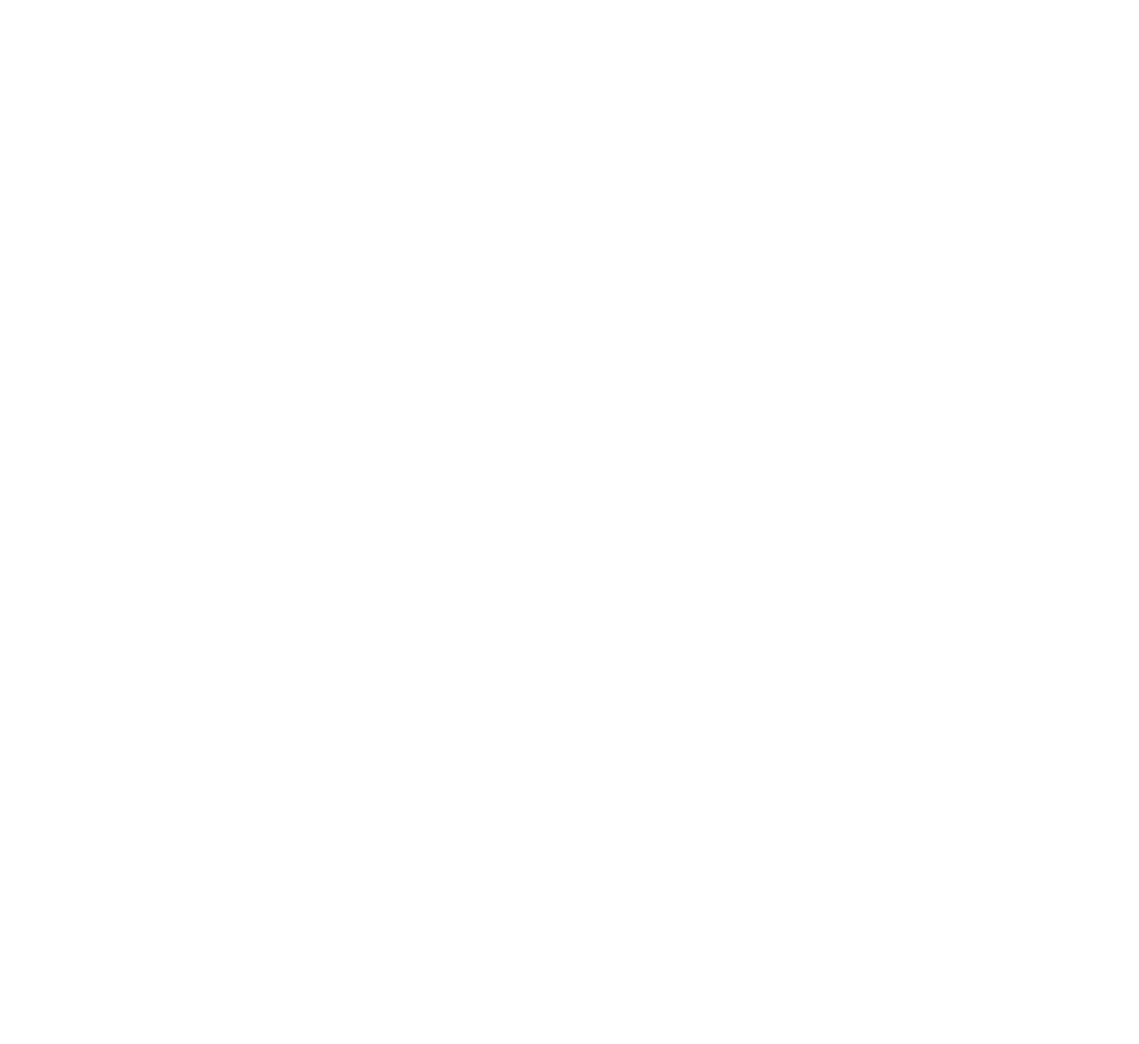
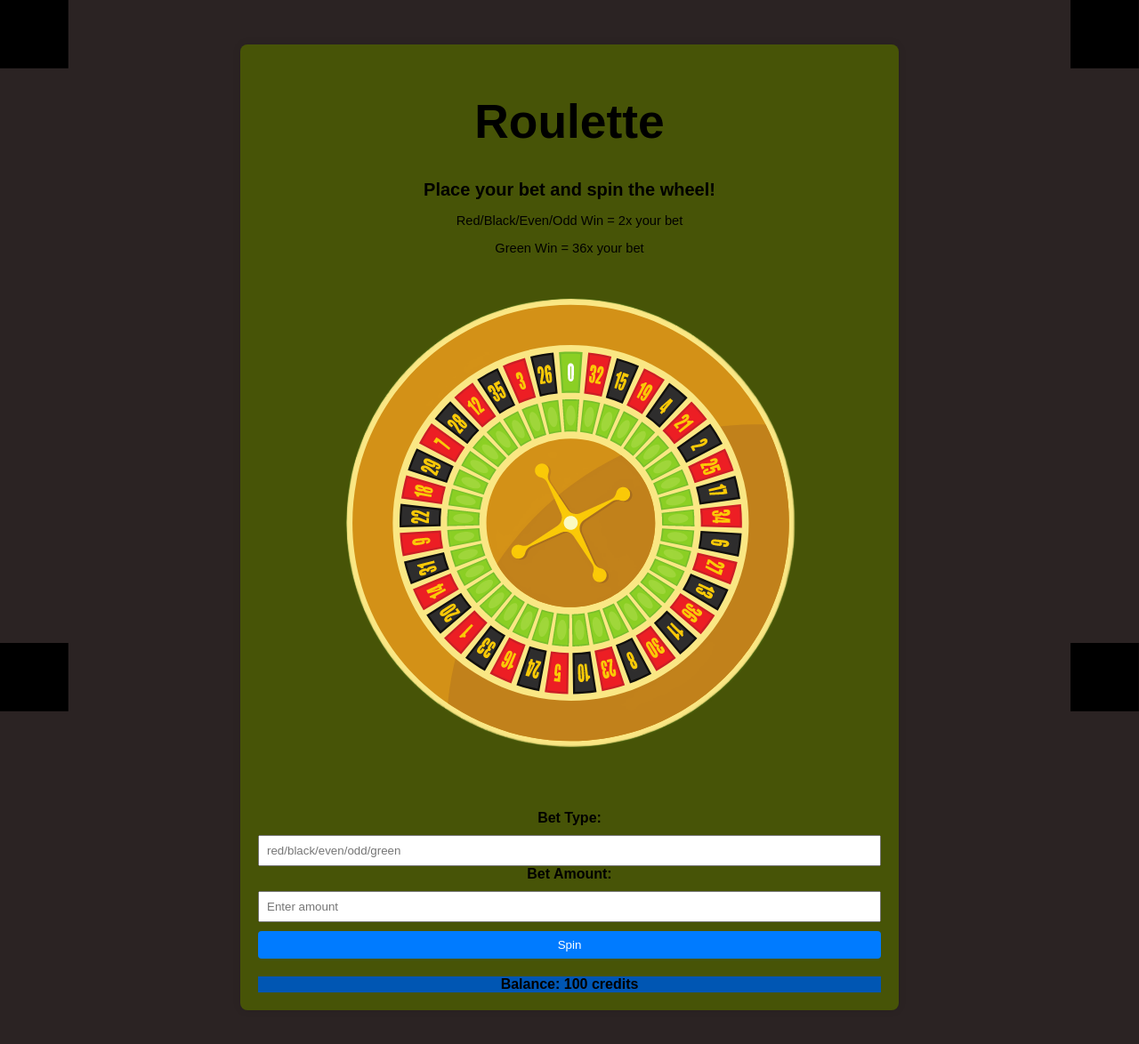
Before and after one commit to kenle267/gamesWebsite, a plain HTML site: page gameWebsite/games/roulette/roulette.html in a window 1280 px wide. Shown: the whole page at 89% size. Before the commit the page ends 800 px from the top, so only its background shows below. Drawn offline with Linux system fonts and the light colour scheme.

Commit message:
Added functioning roulette game

```diff
--- a/gameWebsite/games/roulette/roulette.css
+++ b/gameWebsite/games/roulette/roulette.css
@@ -0,0 +1,97 @@
+#top-right-logo {
+    position: fixed;
+    max-width: 6%;
+    height: auto;
+    top: 0px; /* Adjust as needed */
+    right: 0px; /* Adjust as needed */
+    z-index: 999; /* Ensure the image is above other content */
+}
+#top-left-logo {
+    position: fixed;
+    max-width: 6%;
+    height: auto;
+    top: 0px; /* Adjust as needed */
+    left: 0px; /* Adjust as needed */
+    z-index: 999; /* Ensure the image is above other content */
+}
+#bottom-right-logo {
+    position: fixed;
+    max-width: 6%;
+    height: auto;
+    bottom: 0px; /* Adjust as needed */
+    right: 0px; /* Adjust as needed */
+    z-index: 999; /* Ensure the image is above other content */
+}
+#bottom-left-logo {
+    position: fixed;
+    max-width: 6%;
+    height: auto;
+    bottom: 0px; /* Adjust as needed */
+    left: 0px; /* Adjust as needed */
+    z-index: 999; /* Ensure the image is above other content */
+}
+body {
+    font-family: Arial, sans-serif;
+    background-color: rgb(43, 35, 35);
+    text-align: center;
+}
+
+.container {
+    max-width: 700px;
+    margin: 50px auto;
+    padding: 20px;
+    background-color: #475407;
+    border-radius: 8px;
+    box-shadow: 0 0 10px rgba(0, 0, 0, 0.1);
+}
+
+h1 {
+    font-size: 40pt;
+    color: #000000;
+}
+
+label {
+    font-weight: bold;
+}
+
+input, button {
+    margin-top: 10px;
+    padding: 8px;
+    width: 100%;
+    box-sizing: border-box;
+}
+
+button {
+    background-color: #007bff;
+    color: #fff;
+    border: none;
+    border-radius: 4px;
+    cursor: pointer;
+}
+
+button:hover {
+    background-color: #0056b3;
+}
+#instruc{
+    font-size: 15pt;
+    margin-bottom: 0px;
+    font-weight: bold;
+}
+.note{
+    font-size: 11pt;
+    margin-bottom: 0px;
+}
+#roll{
+    color:#fff;
+    font-size: 40pt;
+    background-color: #cc1711;
+    margin-bottom: 20px;
+}
+#result {
+    margin-top: 20px;
+    font-weight: bold;
+}
+#balance{
+    background-color: #0056b3;
+    font-weight: bold;
+}
--- a/gameWebsite/games/roulette/roulette.html
+++ b/gameWebsite/games/roulette/roulette.html
@@ -8,6 +8,33 @@
   <title>Roulette</title>
 </head>
 <body>
+  <img src="dice.gif" alt="Dice gif" id="top-right-logo">
+  <img src="dice.gif" alt="Dice gif" id="top-left-logo">
+  <img src="dice.gif" alt="Dice gif" id="bottom-right-logo">
+  <img src="dice.gif" alt="Dice gif" id="bottom-left-logo">
+  <div class="container">
+    <h1>Roulette</h1>
+    <p id = "instruc">Place your bet and spin the wheel!</p>
+    <p class = "note">Red/Black/Even/Odd Win = 2x your bet</p>
+    <p class = "note">Green Win = 36x your bet</p>
+    <img id = "rouletteWheel" src = "roulettewheel.png" alt = "Roulette Wheel">
+    <div id="roll"></div>
+    <div>
+        <label for="betType">Bet Type:</label>
+        <input type="text" id="betType" placeholder="red/black/even/odd/green">
+    </div>
 
+    <div>
+        <label for="betAmount">Bet Amount:</label>
+        <input type="number" id="betAmount" placeholder="Enter amount">
+    </div>
+
+    <button onclick="playRoulette()">Spin</button>
+
+    <div id="result"></div>
+
+    <div id="balance">Balance: 100 credits</div>
+  </div>
+<script src="roulette.js"></script>
 </body>
 </html>
--- a/gameWebsite/games/roulette/roulette.js
+++ b/gameWebsite/games/roulette/roulette.js
@@ -0,0 +1,94 @@
+let balance = 100; //starting balance
+//Randomly chooses 0-36
+function spinWheel() {
+    return Math.floor(Math.random() * 37);
+}
+//checks if even
+function isEven(number) {
+    return number % 2 === 0;
+}
+//checks what color the rolled number represents
+function getColor(number) {
+    if (number === 0) {
+        return 'green';
+    } else if (number >= 1 && number <= 10) {
+        return (number % 2 === 0) ? 'black' : 'red';
+    } else if (number >= 11 && number <= 18) {
+        return (number % 2 === 0) ? 'red' : 'black';
+    } else {
+        return (number % 2 === 0) ? 'black' : 'red';
+    }
+}
+//main engine to handle input and roll
+function playRoulette() {
+    let betType = document.getElementById('betType');//pulls betType from html input
+    betType = betType.value.trim().toLowerCase();
+    let wheelImg = document.getElementById('rouletteWheel');
+
+    if (betType !== 'red' && betType !== 'black' && betType !== 'even' && betType !== 'odd' && betType !== 'green') {
+        alert("Invalid bet type. Please choose 'red', 'black', 'even', 'odd', or 'green'.");
+        return;
+    }//input validation
+
+    let betAmount = document.getElementById('betAmount');//pulls betAmount from html input
+    betAmount = parseInt(betAmount.value);
+    if (isNaN(betAmount) || betAmount <= 0) {
+        alert("Invalid bet amount. Please enter a valid positive number.");
+        return;
+    }//input validation
+    if (betAmount > balance) {
+        alert("Insufficient balance. Please bet an amount within your current balance.");
+        return;
+    }//input validation
+    balance -= betAmount; //deduct bet from balance
+
+    document.querySelector('button').disabled = true; //disables button while animation is going
+    let result = spinWheel();
+    let resultColor = getColor(result);
+
+    let spinDuration = 4000 //wheel spins for 4 seconds
+
+    wheelImg.style.transition = `transform ${spinDuration / 1000}s ease-in-out`; //allows rotation animation to accelerate and deccelerate
+    wheelImg.style.transform = `rotate(1500deg)`; //rotates 1500 degrees, just for show
+
+    setTimeout(() => { //delay output of result until after animation
+        document.querySelector('button').disabled = false;
+        setTimeout(() => {
+            console.log(`The ball landed on ${result}. Color: ${resultColor}`);
+            roll = document.getElementById('roll')
+            roll.style.backgroundColor = resultColor; //Choose background of result based on rolled color
+            roll.textContent = `${resultColor} ${result}`; // update roll #
+            let playerWins = false;
+            switch (betType) { //Checks if player won based on input betType
+                case 'red':
+                    playerWins = (resultColor === 'red');
+                    break;
+                case 'black':
+                    playerWins = (resultColor === 'black');
+                    break;
+                case 'even':
+                    playerWins = isEven(result);
+                    break;
+                case 'odd':
+                    playerWins = !isEven(result);
+                    break;
+                case 'green':
+                    playerWins = (result === 0);
+                    break;
+            }
+
+            if (playerWins) { //When player bet correct
+                let winnings = (betType === 'green') ? betAmount * 36 : betAmount * 2; // Green pays 36:1, others pay 2:1
+                console.log(`Congratulations! You win ${winnings} credits.`);
+                balance += winnings; // Add winnings to balance
+                document.getElementById('result').textContent = `Congratulations! You win ${winnings} credits.`;
+            } else { //When player bet incorrect
+                console.log("Sorry, you lose.");
+                document.getElementById('result').textContent = `Sorry, you lose`;
+            }
+            document.getElementById('balance').textContent = `Balance: ${balance} credits`;
+        }, 500);
+        wheelImg.style.transition = `none`;
+        wheelImg.style.transform = `rotate(0deg)`; //reset wheel rotation to allow for rotation on next bet
+    }, spinDuration);
+}
```
Also changed, not shown: gameWebsite/games/roulette/dice.gif (added), gameWebsite/games/roulette/roulettewheel.png (added).
